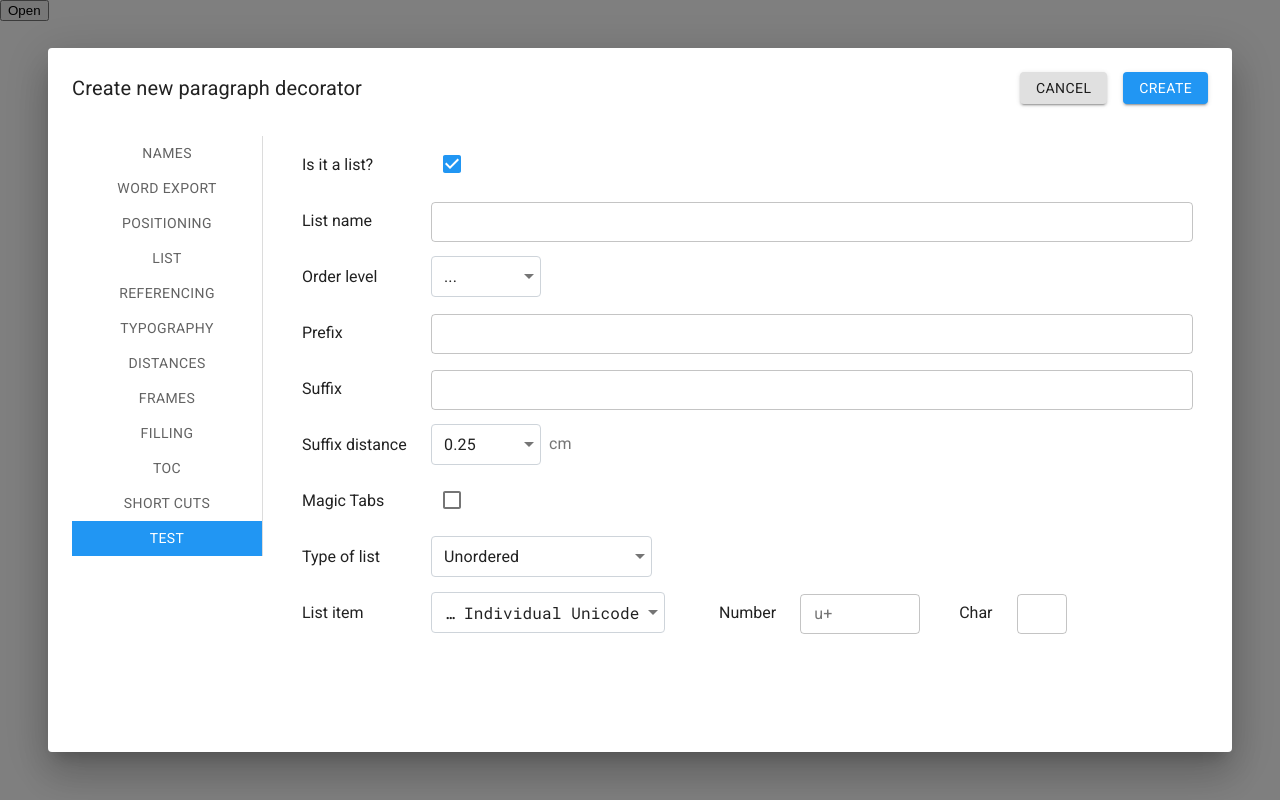
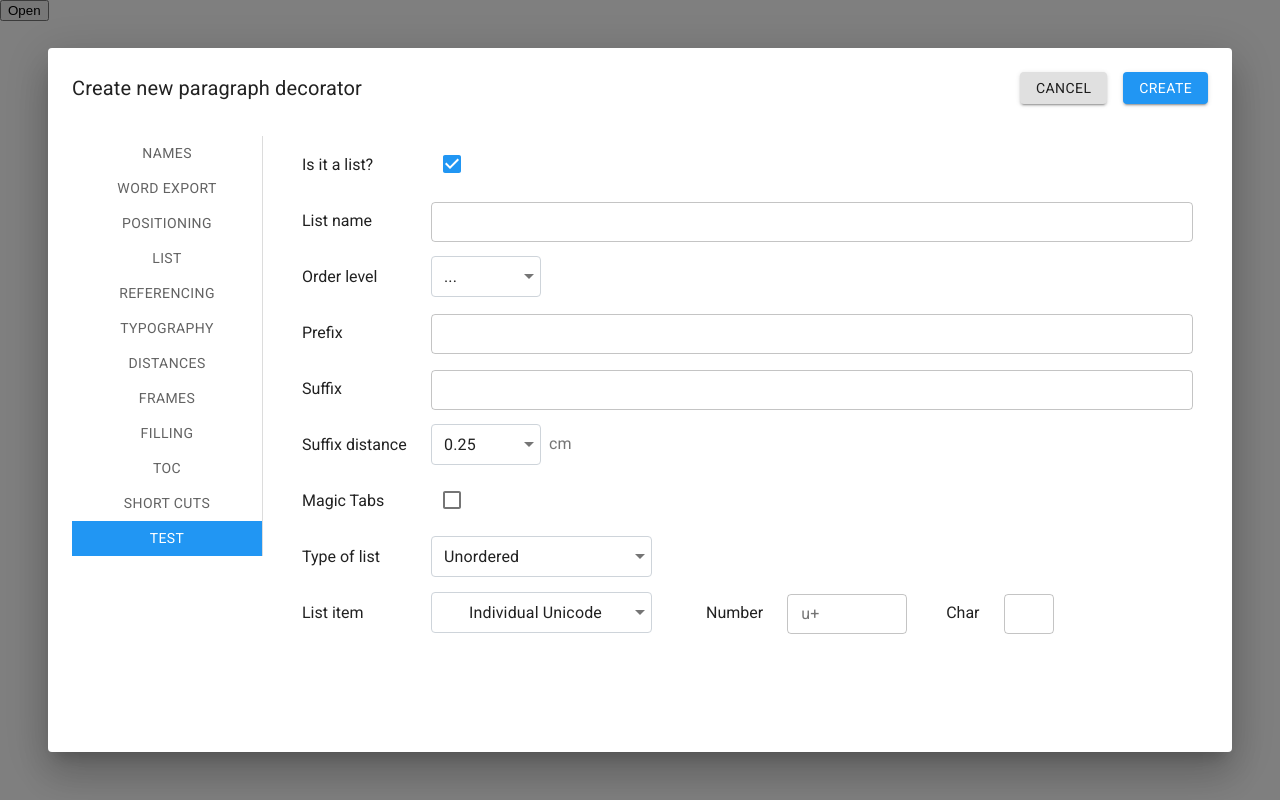
Before and after one commit to svognev/newdec, a React (Create React App) app: page / in a window 1280 px wide. Built offline with nearby package versions, Linux system fonts and the light colour scheme; a web font is replaced by a local one.

Commit message:
working on the new list section

```diff
--- a/src/components/NewDecDialog/sections/TestSection.js
+++ b/src/components/NewDecDialog/sections/TestSection.js
@@ -141,8 +141,8 @@ const TestSection = (props) => {
                                     >
                                         <option  value={"bulletpoint"}>• Bullet Point</option>
                                         <option value={"dash"}>– Long Dash</option>
-                                        <option value={"star"}>* Star</option>
-                                        <option value={"individual"}>… Individual Unicode</option>
+                                        <option value={"star"}>🟎 Star</option>
+                                        <option value={"individual"}>Individual Unicode</option>
                                     </NativeSelect>
                                 </div>
                             </div>
--- a/src/components/NewDecDialog/style.css
+++ b/src/components/NewDecDialog/style.css
@@ -166,7 +166,6 @@
 }
 
 .listItemSelect select, .listItemSelect option {
-    font-family: "Roboto mono", monospace;
     text-align: center;
 }
 
```
